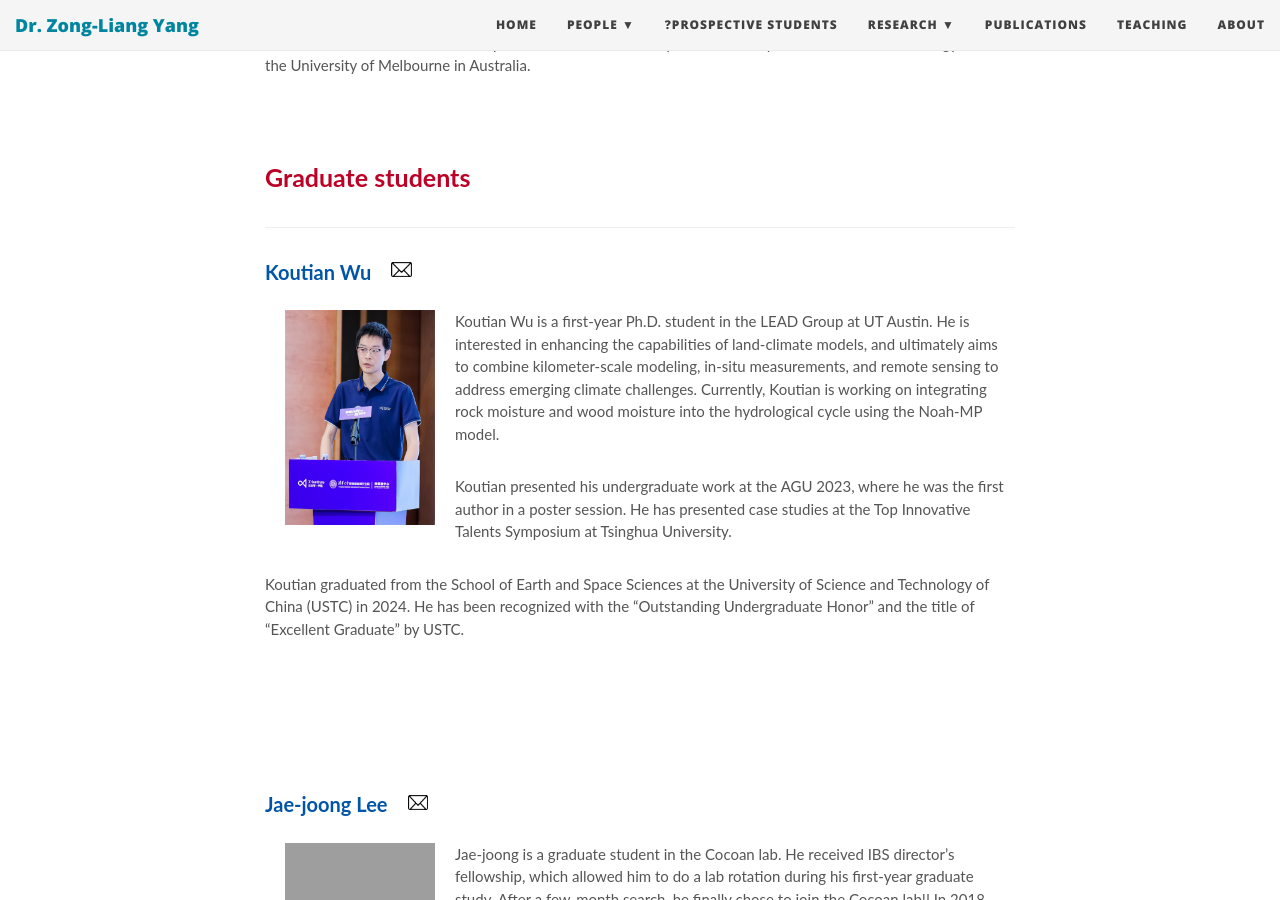
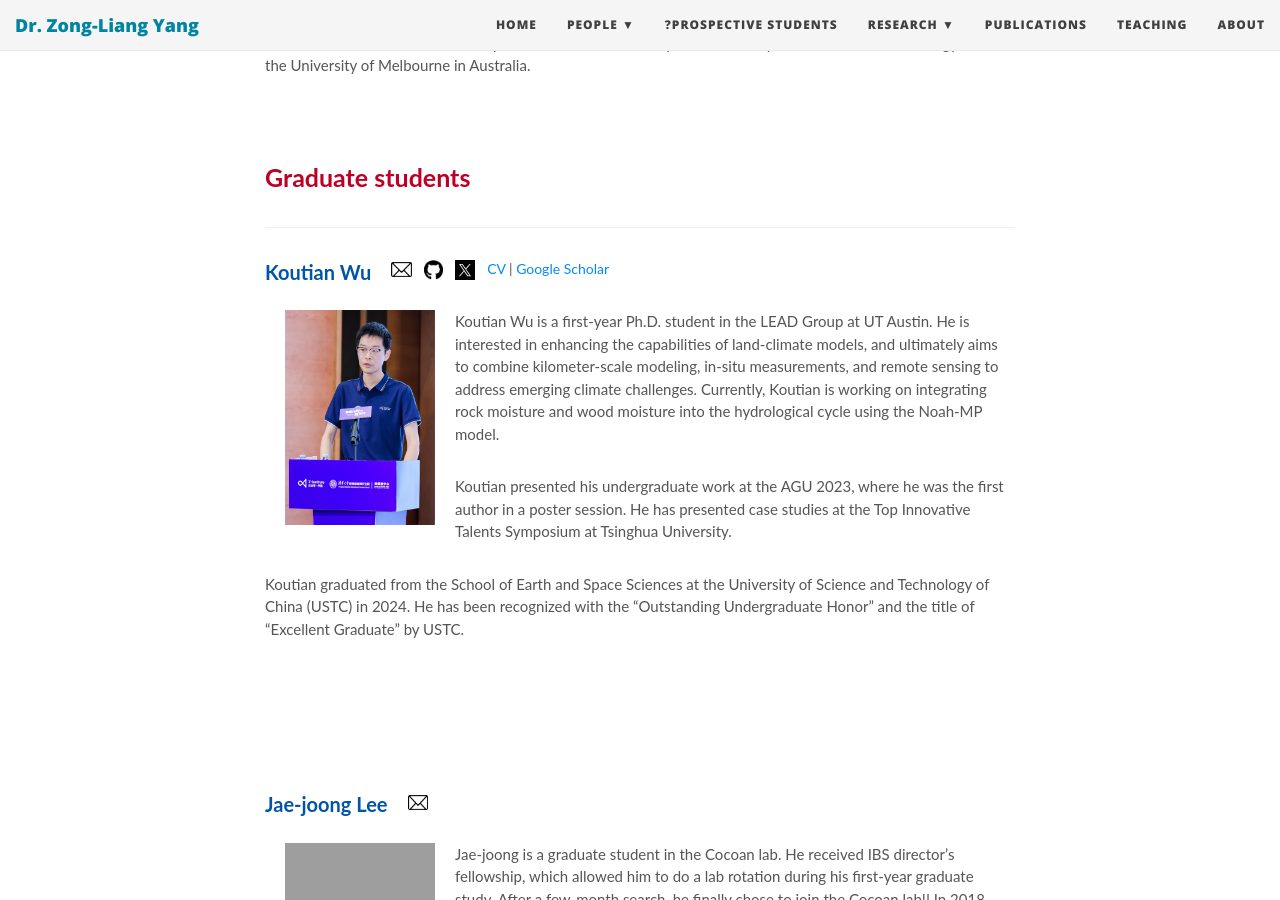
Before and after one commit to ktwugoat/LEAD-UTexas, a Jekyll site: the page built from people/current.md, in a window 1280 px wide and 900 px high, scrolled down 912 px. Built offline with Jekyll 4.4.1, drawn with Linux system fonts in a browser that asks for light colours; nearby versions of some CDN libraries; grey boxes are pictures that could not be loaded.

Commit message:
Update current.md

```diff
--- a/people/current.md
+++ b/people/current.md
@@ -53,7 +53,15 @@ Dr. Zong-Liang Yang is a Professor in the Department of Earth and Planetary Scie
 	<a href="mailto:ktwu@utexas.edu"  target="_top" title="email" style="margin-right: 8px">
 		<img src="/img/email-icon.png" width="auto" height="15" alt="email"/>
 	</a>
+	<a href="https://github.com/ktwu01/" target="_blank" title="KW github" style="margin-right: 8px">
+		<img src="/img/github-brands.png" width="auto" height="20" alt="github"/>
+	</a>
+	<a href="https://twitter.com/ktwu01/" target="_blank" title="ktwu01 X" style="margin-right: 8px">
+		<img src="/img/X_icon.svg" width="auto" height="20" alt="X"/>
+	</a>
+<span style="font-size: 14px !important; color: #555;"><a href="/pdfs/mockCV.pdf" target="_blank">CV</a> | <a href="https://scholar.google.com/citations?hl=en&user=s9w1k-cAAAAJ" target="_blank" >Google Scholar</a> </span>
 </div>
+
 <br>
 
 <img src="/people/images/0KW_Profile_4_3.jpg" width="150" height="215" align="left" hspace="20" />
```
